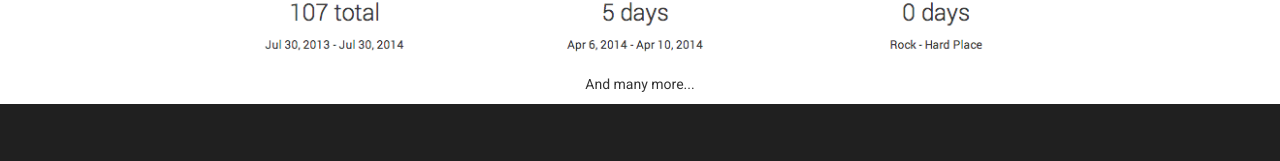
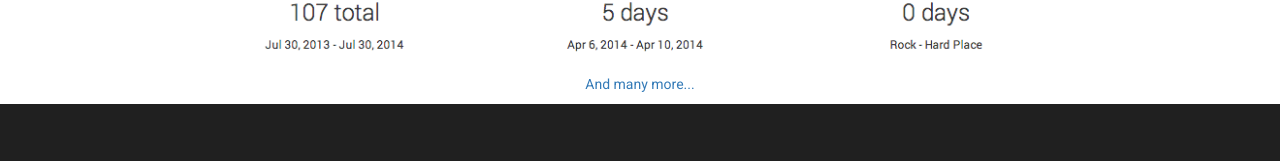
Before and after one commit to beerpals/beerpals.github.io, a website: page index.html in a window 1280 px wide. Shown: the part 350-511 px from the top of the page. Drawn offline with nearby package versions, Linux system fonts and the light colour scheme.

Commit message:
feat: add many more link

```diff
--- a/components/home/template.html
+++ b/components/home/template.html
@@ -28,7 +28,7 @@
     <div ng-show="currentImg=='month'"><img src="img/month.png" class="promo-image" alt="month"/></div>
     <div ng-show="currentImg=='schedule'"><img src="img/schedule.png" class="promo-image" alt="schedule"/></div>
 
-    <p class="text-center">And many more...</p>
+    <p class="text-center"><a href="/#!/feromakovi">And many more...</a></p>
   </div>
 
 </div>
```
